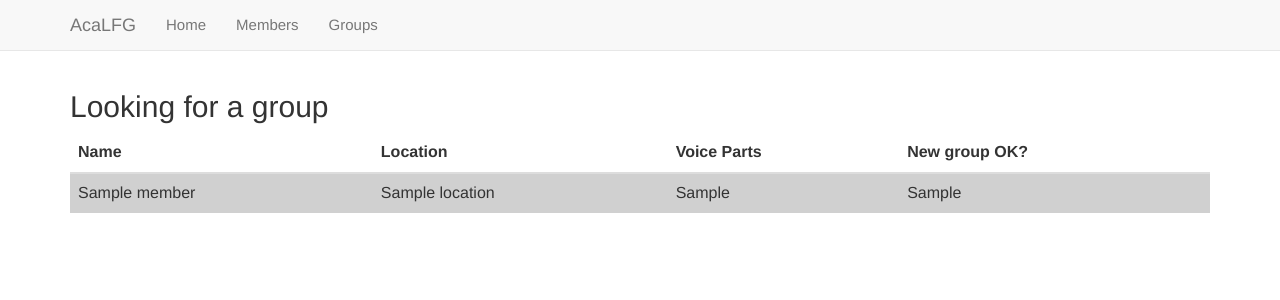
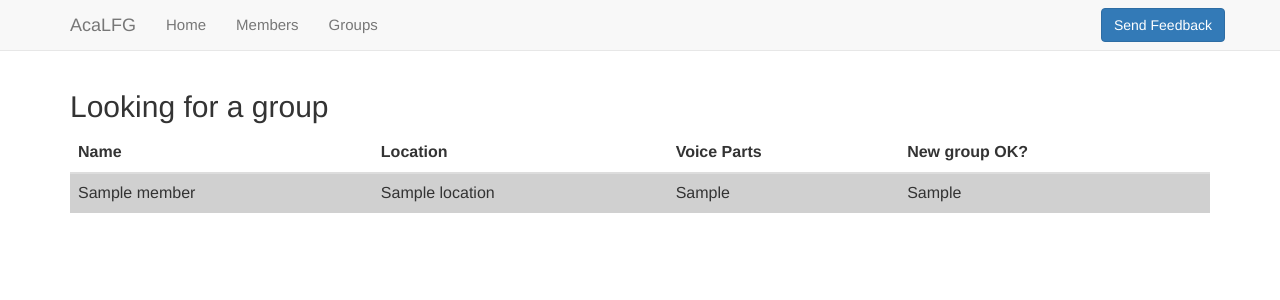
Before and after one commit to OpenAca/AcaLFG, a Django app: template board/templates/member_list.html in a window 1280 px wide. Shown: the top 300 px of the page. Run offline with Django 3.2, Linux system fonts and the light colour scheme; the template is opened without the code that fills it: most values are stand-ins (such as "Sample title", 1, 10 or a date in 2020); some libraries are stand-ins or nearby versions.

Commit message:
add feedback

```diff
--- a/acalfg/templates/base.html
+++ b/acalfg/templates/base.html
@@ -34,6 +34,9 @@
             <li{% if section == 'members' %} class="active"{% endif %}><a href="/members">Members</a></li>
             <li{% if section == 'groups' %} class="active"{% endif %}><a href="/groups">Groups</a></li>
           </ul>
+          <p class="navbar-btn navbar-right">
+            <a href="mailto:craig@acalfg.com" class="btn btn-primary">Send Feedback</a>
+          </p>
         </div>
       </div>
     </nav>
```
